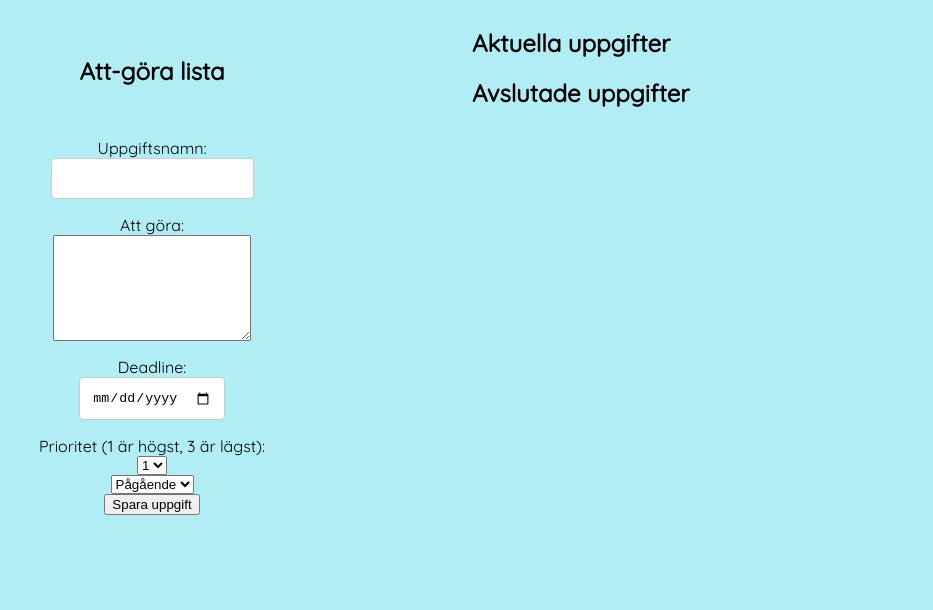
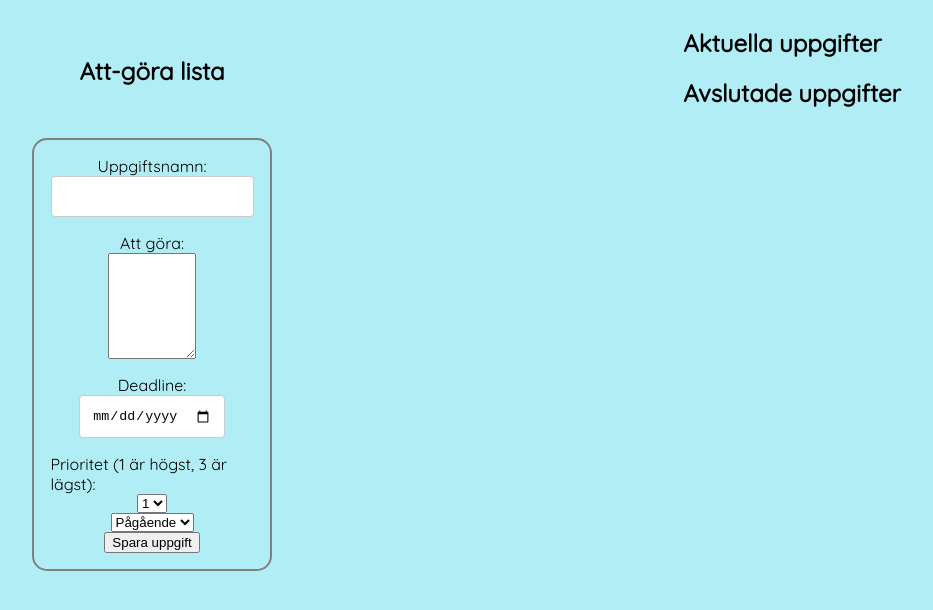
Before and after one commit to isasod2500/typescript-todo-lab2, a website built with Vite: page index.html in a window 1280 px wide. Shown: the whole page, without its empty margins (176-1109 px from the left). Built offline with nearby package versions, Linux system fonts and the light colour scheme.

Commit message:
Styled webpage.

```diff
--- a/src/style.css
+++ b/src/style.css
@@ -4,6 +4,7 @@ body {
   background-color: #b1edf5;
   display: grid;
   grid-template-columns: 5fr 5fr;
+  justify-items: center;
 }
 
 #main {
@@ -21,6 +22,9 @@ h1 {
   align-items: center;
   display: flex;
   flex-direction: column;
+  border: 2px solid grey;
+  padding: 1rem;
+  border-radius: 15px;
 }
 
 input {
@@ -39,8 +43,6 @@ input {
 }
 
 
-
-#todoList {}
 
 .divider {
   border-bottom: 1px solid grey;
```
